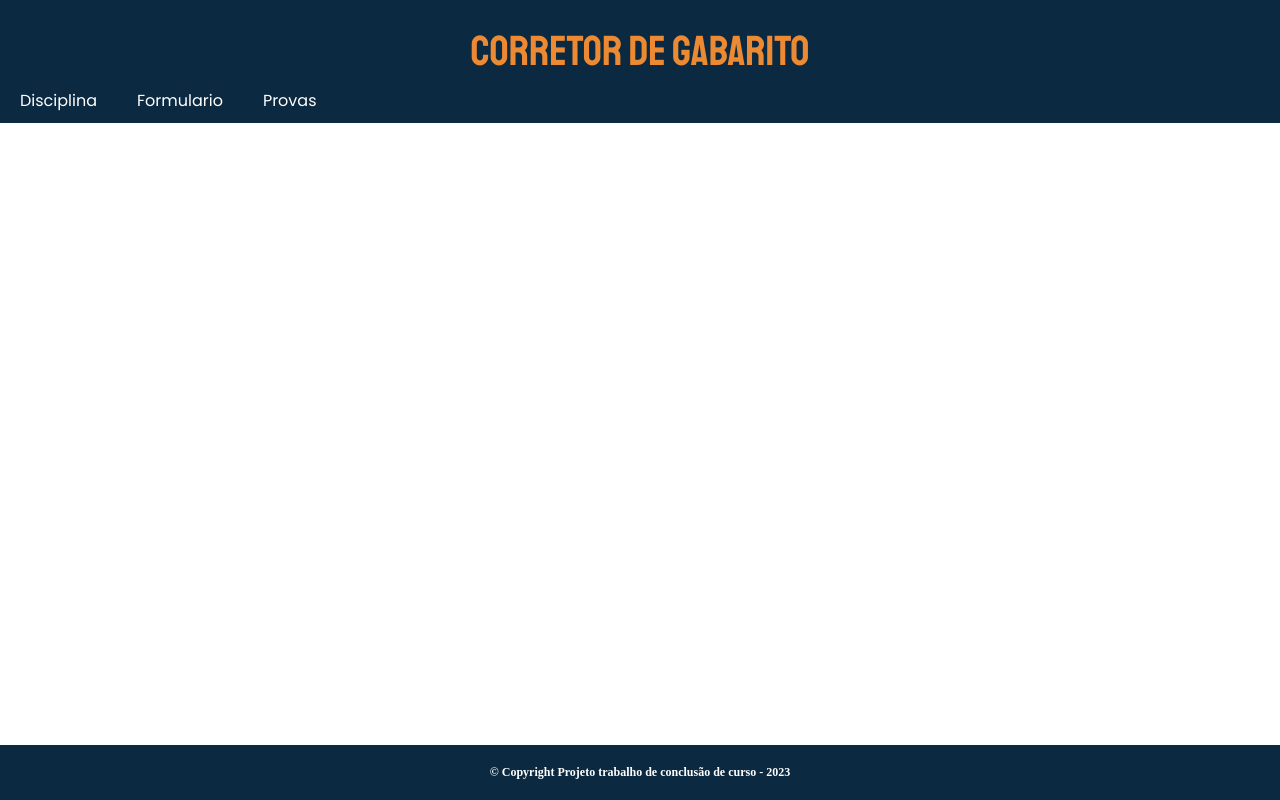
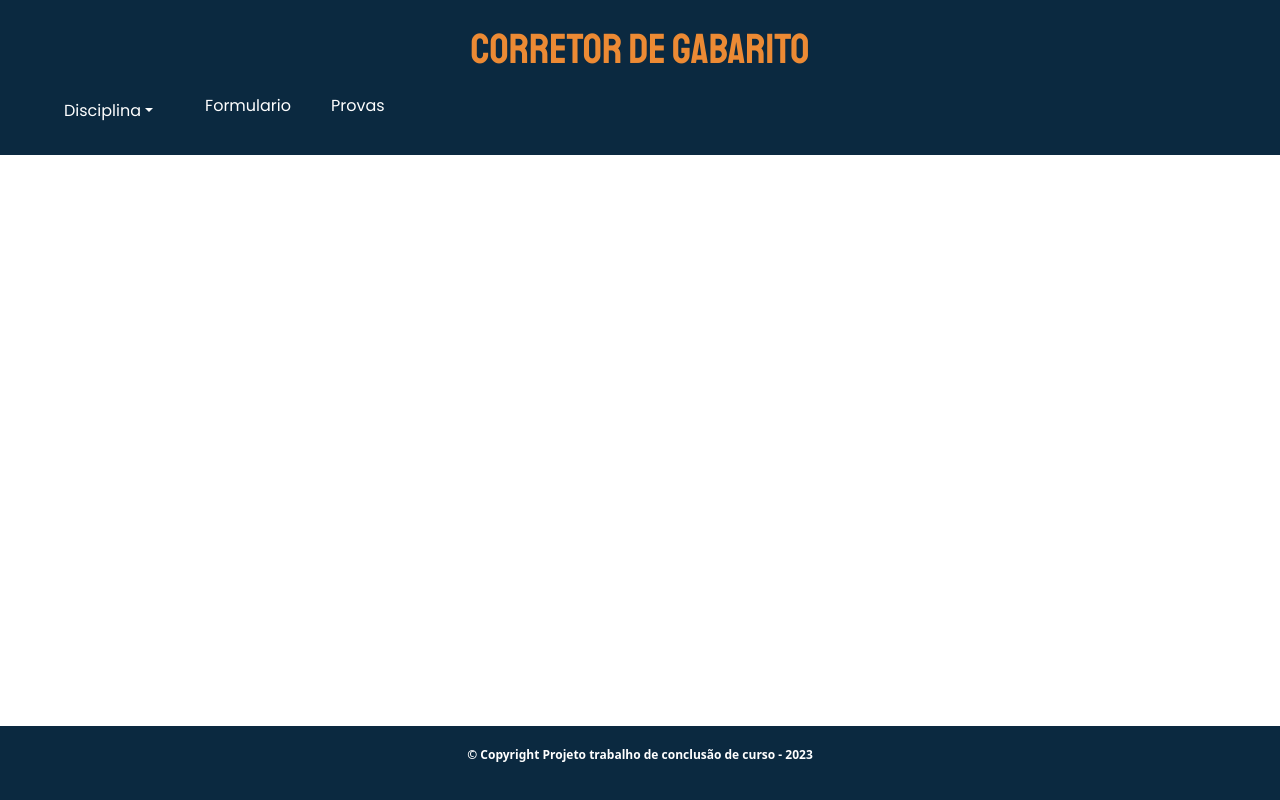
Before and after one commit to lucasrosa8/TCC-CORRETOR, a Next.js app: page / in a window 1280 px wide. Built offline with nearby package versions, Linux system fonts and the light colour scheme.

Commit message:
adding dropdown menu

```diff
--- a/package.json
+++ b/package.json
@@ -9,10 +9,15 @@
     "lint": "next lint"
   },
   "dependencies": {
+    "@emotion/react": "^11.11.1",
+    "@emotion/styled": "^11.11.0",
     "@hookform/resolvers": "^3.3.2",
+    "@mui/material": "^5.14.18",
+    "bootstrap": "^5.3.2",
     "next": "13.5.6",
     "prop-types": "^15.8.1",
     "react": "^18",
+    "react-bootstrap": "^2.9.1",
     "react-dom": "^18",
     "react-hook-form": "^7.47.0",
     "react-toastify": "^9.1.3",
--- a/src/components/Header/index.jsx
+++ b/src/components/Header/index.jsx
@@ -1,4 +1,4 @@
-import Link from "next/link";
+/*import Link from "next/link";
 import * as S from "./styles";
 
 const links = [
@@ -37,4 +37,71 @@ export function Header({ hasNavbar }) {
       )}
     </S.Header>
   );
+} */
+
+import Link from 'next/link';
+import { Dropdown, DropdownButton } from 'react-bootstrap';
+import * as S from './styles';
+
+export function Header({ hasNavbar }) {
+  const links = [
+    {
+      text: 'Disciplina',
+      route: '/disciplina/disciplina',
+      dropdownLinks: [
+        {
+          text: 'Cadastrar disciplinas',
+          route: '/disciplina/cadastrar',
+        },
+        {
+          text: 'Consultar disciplinas',
+          route: '/disciplina/consultar',
+        },
+        {
+          text: 'Gerar gabarito',
+          route: '/disciplina/gerar-gabarito',
+        },
+        {
+          text: 'Consultar alunos',
+          route: '/disciplina/consultar-alunos',
+        },
+      ],
+    },
+    {
+      text: 'Formulario',
+      route: '/formulario/formulario',
+    },
+    {
+      text: 'Provas',
+      route: '/prova/prova',
+    },
+  ];
+
+  return (
+    <S.Header>
+      <h1>CORRETOR DE GABARITO</h1>
+
+      {hasNavbar && (
+        <S.Navbar>
+          <ul>
+            {links.map((item) => (
+              <li key={item.text}>
+                {item.dropdownLinks ? (
+                  <DropdownButton title={item.text}>
+                    {item.dropdownLinks.map((dropdownItem) => (
+                      <Dropdown.Item key={dropdownItem.text} href={dropdownItem.route}>
+                        {dropdownItem.text}
+                      </Dropdown.Item>
+                    ))}
+                  </DropdownButton>
+                ) : (
+                  <Link href={item.route}>{item.text}</Link>
+                )}
+              </li>
+            ))}
+          </ul>
+        </S.Navbar>
+      )}
+    </S.Header>
+  );
 }
--- a/src/components/Header/styles.js
+++ b/src/components/Header/styles.js
@@ -21,25 +21,48 @@ export const Header = styled.header`
 export const Navbar = styled.nav`
   ul {
     display: flex;
-
-
+    list-style: none;
 
     li {
       padding: 10px 20px;
-
-
       cursor: pointer;
       transition: 0.4s;
+
 
       a {
         color: #fff;
         font-size: 16px;
         font-family: "Poppins";
+        text-decoration: none;
+
       }
 
       &:hover {
         background-color: #c16c21;
       }
+
+      .dropdown-toggle {
+        text-decoration: none;
+        background-color: transparent;
+        border: none;
+        color: #fff;
+        font-size: 16px;
+        font-family: "Poppins";
+      }
+
+      .dropdown-menu {
+        background-color: #FFF;
+        border: none;
+        box-shadow: 0 4px 8px rgba(0, 0, 0, 0.1);
+
+        .dropdown-item {
+          color: #000;
+          transition: 0.4s;
+
+          &:hover {
+            background-color: #999; /* Cor ao passar o mouse sobre o item do dropdown */
+          }
+
     }
   }
 `;
--- a/src/pages/_app.jsx
+++ b/src/pages/_app.jsx
@@ -1,6 +1,7 @@
 import { GlobalStyles } from "@styles/global";
 import { ToastContainer } from "react-toastify";
 import "react-toastify/dist/ReactToastify.css";
+import 'bootstrap/dist/css/bootstrap.min.css';
 
 export default function App({ Component, pageProps }) {
   return (
```
Also changed, not shown: src/components/index.js (line endings or trailing spaces), 1 other file (tests, documents, lock files or other folders).
